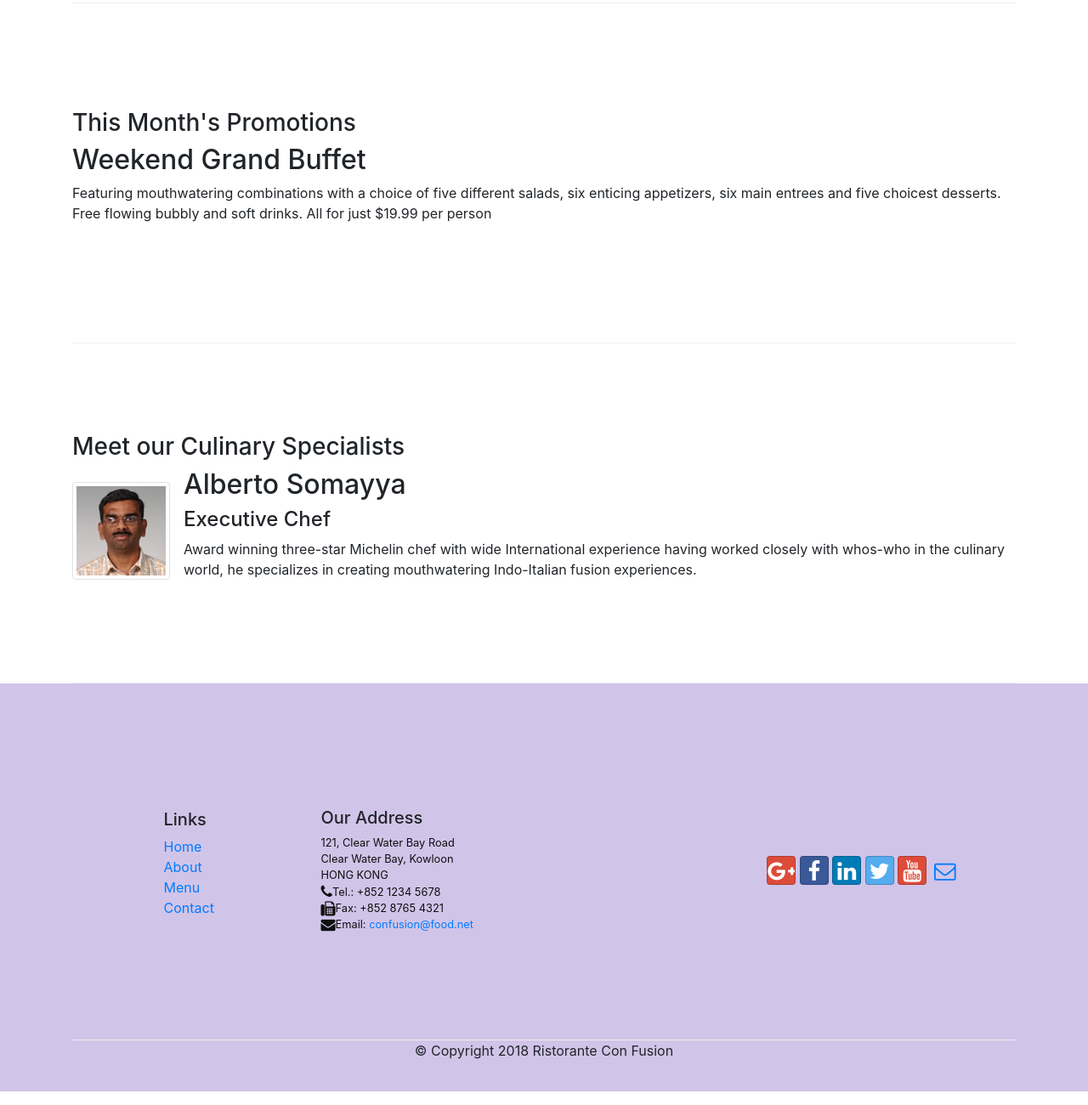
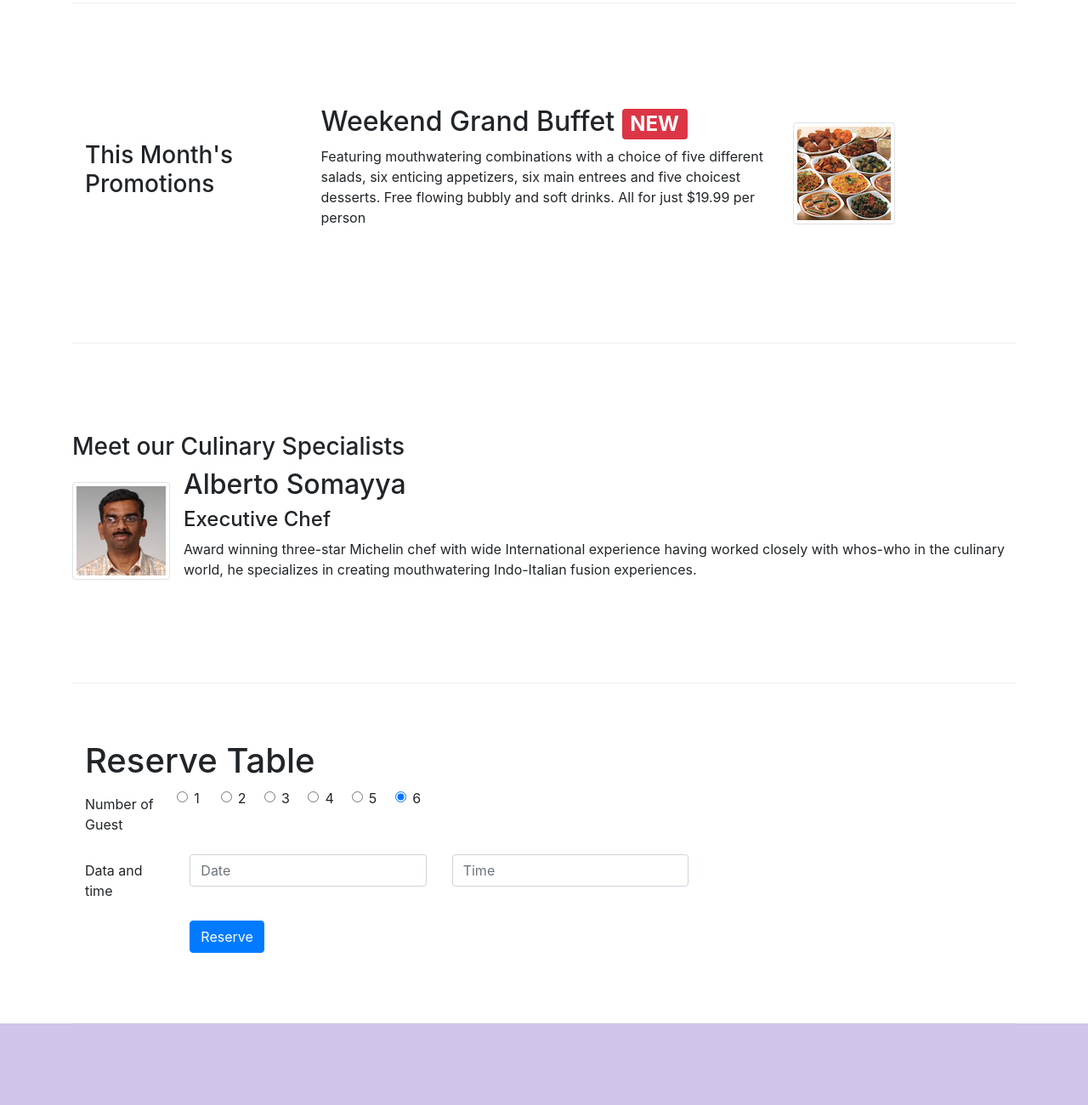
Before and after one commit to nhat2211/reactjs, a website: page index.html in a window 1280 px wide. Shown: the part 680-1980 px from the top of the page at 85% size. Drawn offline with nearby package versions, Linux system fonts and the light colour scheme.

Commit message:
add reserve form lab 2

```diff
--- a/header.html
+++ b/header.html
@@ -1,12 +1,28 @@
+<script>
+    $(function(){
+        $("#btnReserve").click(function(){
+
+            $("html,body").animate({scrollTop: $(document).height()},1000)
+        })
+
+    });
+    </script>
+
 <header class="jumbotron">
     <div class="container">
         <div class="row row-header">
             <div class="col-12 col-sm-6">
-                <h1>Ristorante con Fusion</h1>
+                <h1>FPT ReactJS con Fusion</h1>
                 <p>We take inspiration from the World's best cuisines, and create a unique fusion experience. Our lipsmacking creations will tickle your culinary senses!</p>
             </div>
             <div class="col-12 col-sm align-self-center">
                 <img src="img/logo.png" class="img-fluid">
+
+                <button id="btnReserve" class="btn btn-warning" type="button"
+                style="width: 200px;">
+                Reserve Table
+
+                </button>
 
             </div>
             <div>
--- a/index.html
+++ b/index.html
@@ -20,6 +20,7 @@
     $(function(){
         $("#header").load("header.html");
       $("#footer").load("footer.html");
+      $("#reserveTable").load("reservetable.html");
     });
     </script>
 <html lang="en">
@@ -81,16 +82,27 @@
 
 
                 <div class="row row-content align-items-center">
-            <div class="col col-sm col-md">
+                    <div class="col col-sm-3 col-md-3">
                         <div>
                             <h3>This Month's Promotions</h3>
                         </div>
-                <div>
-                    <h2>Weekend Grand Buffet</h2>
+
+                    </div>
+                    <div class="col col-sm-6 col-md-6">
+                        <h2>Weekend Grand Buffet <span class="badge badge-danger">NEW</span></h2>
                         <p>Featuring mouthwatering combinations with a choice of five different salads, six enticing appetizers, six main entrees and five choicest desserts. Free flowing bubbly and soft drinks. All for just $19.99 per person </p>
                     </div>
+
+                    <div class="col col-sm-3 col-md-3">
+                        <img class="d-flex mr-3 img-thumbnail align-self-center"
+                    src="img/buffet.png" alt="buffet">
+
                     </div>
                 </div>
+
+
+
+
 
         <div class="row row-content align-items-center">
             <div class="col col-sm col-md">
@@ -113,6 +125,16 @@
         </div>
 
 
+        <div class="row row-content align-items-center">
+            <div class="col col-sm-8 col-md-8">
+                <div id="reserveTable"></div>
+
+            </div>
+
+        </div>
+
+
+
 
 
     </div>
--- /dev/null
+++ b/reservetable.html
@@ -0,0 +1,78 @@
+<form>
+    <div><h1>Reserve Table</h1></div>
+    <div class="form-group row">
+        <label for="numberOfGuest" class="col-md-2 col-form-label">Number of Guest</label>
+        <div class="col-md-10">
+            <div class="form-group row">
+
+                <div class="form-check col-md-1">
+                    <input class="form-check-input" type="radio" name="flexRadioDefault" id="flexRadioDefault1">
+                    <label class="form-check-label" for="flexRadioDefault1">
+                      1
+                    </label>
+                  </div>
+                  <div class="form-check col-md-1">
+                    <input class="form-check-input" type="radio" name="flexRadioDefault" id="flexRadioDefault2" checked>
+                    <label class="form-check-label" for="flexRadioDefault2">
+                      2
+                    </label>
+                  </div>
+                  <div class="form-check col-md-1">
+                    <input class="form-check-input" type="radio" name="flexRadioDefault" id="flexRadioDefault2" checked>
+                    <label class="form-check-label" for="flexRadioDefault2">
+                      3
+                    </label>
+                  </div>
+
+                  <div class="form-check col-md-1">
+                    <input class="form-check-input" type="radio" name="flexRadioDefault" id="flexRadioDefault2" checked>
+                    <label class="form-check-label" for="flexRadioDefault2">
+                      4
+                    </label>
+                  </div>
+
+                  <div class="form-check col-md-1">
+                    <input class="form-check-input" type="radio" name="flexRadioDefault" id="flexRadioDefault2" checked>
+                    <label class="form-check-label" for="flexRadioDefault2">
+                      5
+                    </label>
+                  </div>
+
+                  <div class="form-check col-md-1">
+                    <input class="form-check-input" type="radio" name="flexRadioDefault" id="flexRadioDefault2" checked>
+                    <label class="form-check-label" for="flexRadioDefault2">
+                      6
+                    </label>
+                  </div>
+
+
+
+            </div>
+
+
+
+        </div>
+    </div>
+    <div class="form-group row">
+        <label for="lastname" class="col-md-2 col-form-label">Data and time</label>
+        <div class="col-md-5">
+            <input type="text" class="form-control" placeholder="Date">
+
+        </div>
+        <div class="col-md-5">
+
+            <input type="text" class="form-control" placeholder="Time">
+        </div>
+    </div>
+
+
+
+
+
+
+<div class="form-group row">
+<div class="offset-md-2 col-md-10">
+<button type="submit" class="btn btn-primary">Reserve</button>
+</div>
+</div>
+</form>
```
Also changed, not shown: css/styless.scss (added), jquery/scripts.js (added). Lines whose indentation alone changed are shown as unchanged.
